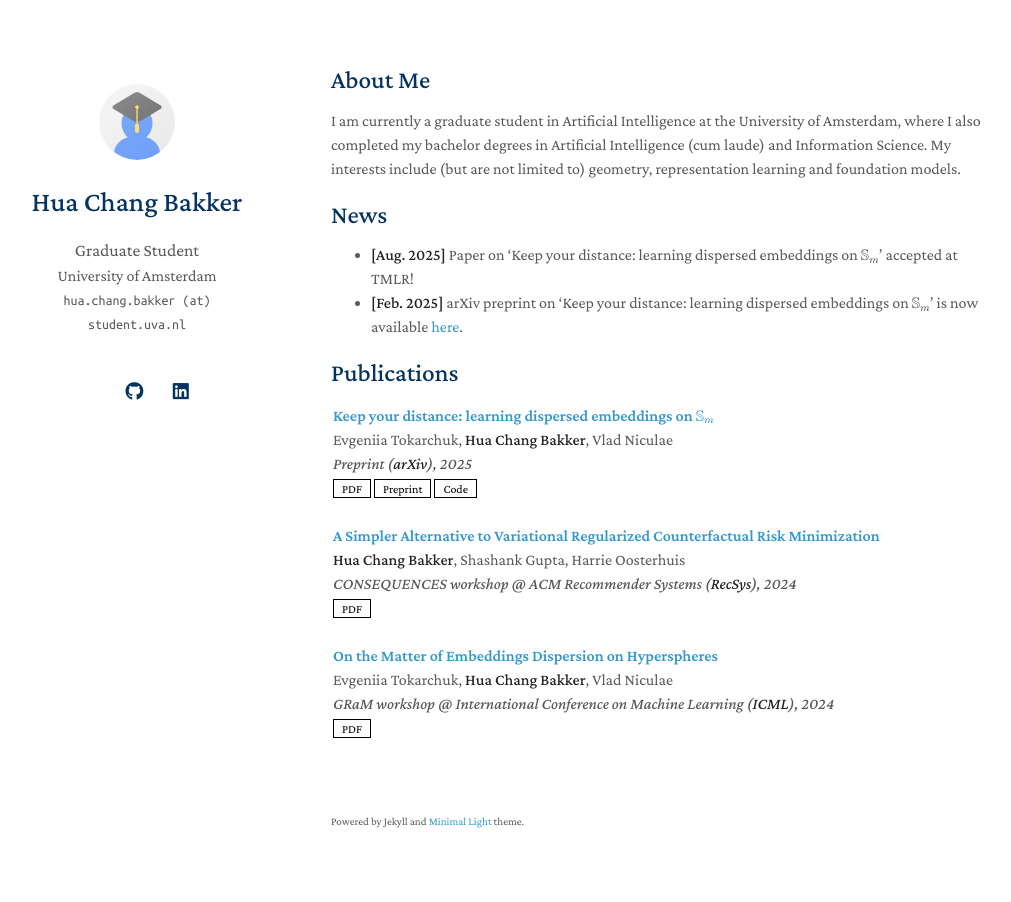
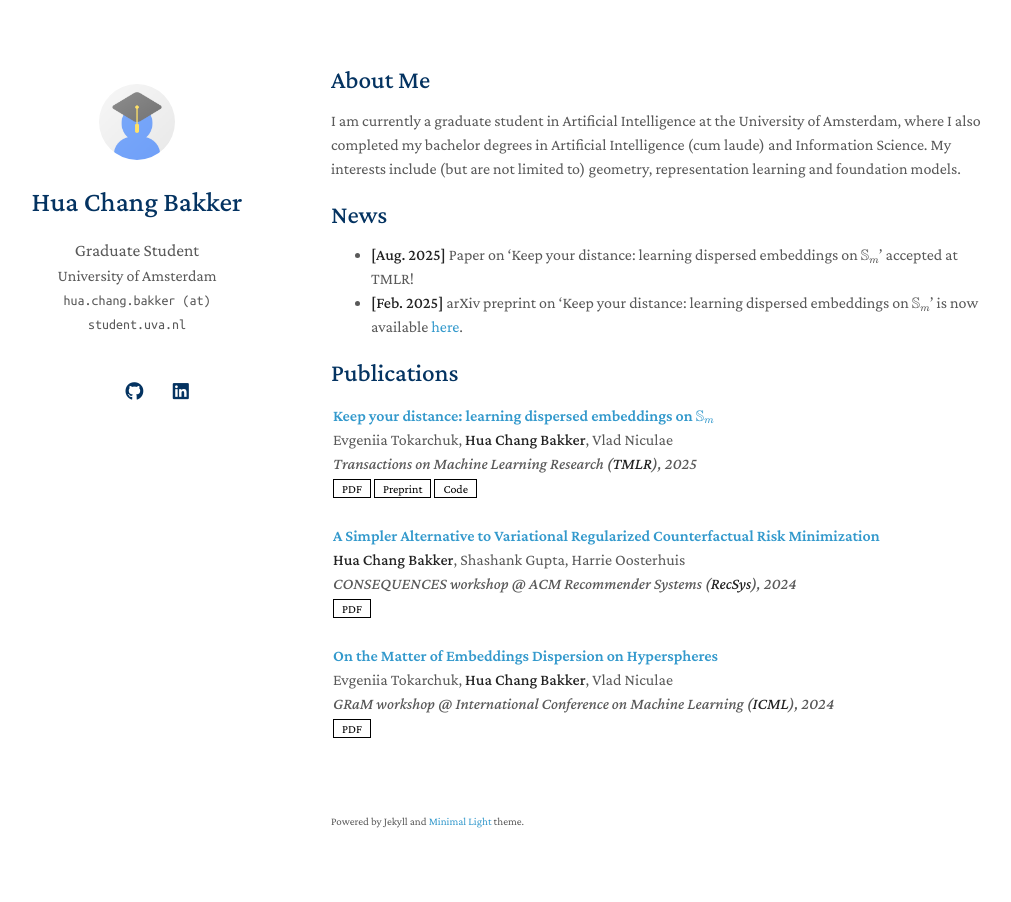
Before and after one commit to huachangb/huachangb.github.io, a Jekyll site: the page built from index.md, in a window 1280 px wide. Shown: the whole page, without its empty margins (139-1150 px from the left). Built offline with Jekyll 4.4.1, drawn with Linux system fonts in a browser that asks for light colours; a style sheet for code colours, icons or effects is not loaded.

Commit message:
add correction

```diff
--- a/_data/publications.yml
+++ b/_data/publications.yml
@@ -2,8 +2,8 @@ main:
 
   - title: "Keep your distance: learning dispersed embeddings on \\(\\mathbb{S}_m\\)"
     authors: Evgeniia Tokarchuk, <strong>Hua Chang Bakker</strong>, Vlad Niculae
-    conference_short: arXiv
-    conference: Preprint
+    conference_short: TMLR
+    conference: Transactions on Machine Learning Research
     year: 2025
     pdf: https://openreview.net/pdf?id=5JIQE6HcTd
     preprint: https://arxiv.org/abs/2502.08231
```
